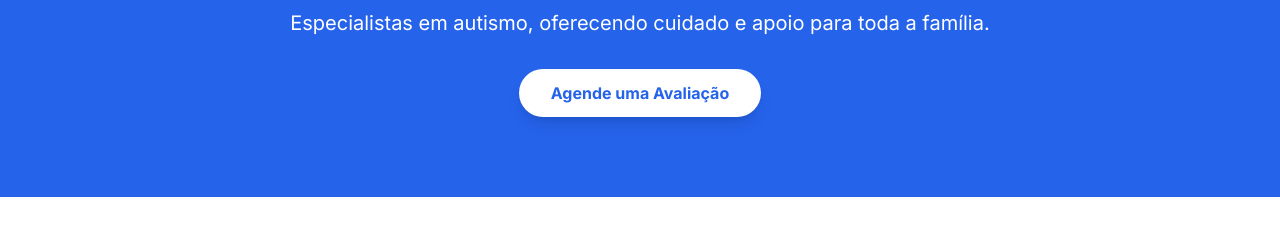
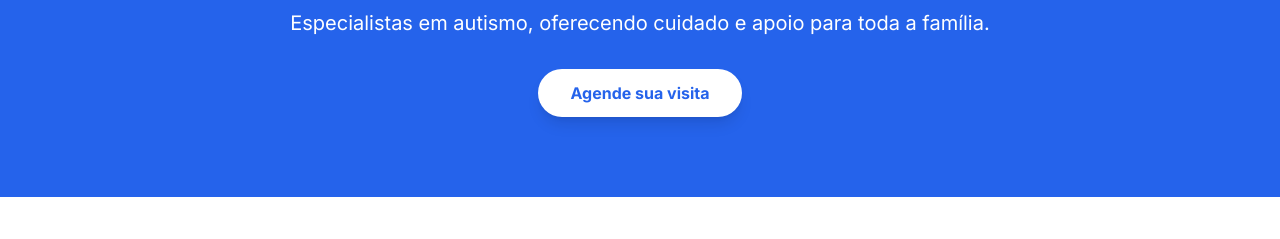
Before and after one commit to GuigaDev/ProjetoRecriar, a plain HTML site: page index.html in a window 1280 px wide. Shown: the part 207-446 px from the top of the page. Drawn offline with nearby package versions, Linux system fonts and the light colour scheme.

Commit message:
Update index.html

```diff
--- a/index.html
+++ b/index.html
@@ -90,7 +90,7 @@
             <div class="container mx-auto px-6 text-center">
                 <h1 class="text-4xl md:text-5xl font-extrabold leading-tight mb-4">Bem-vindo ao Espaço Recriar</h1>
                 <p class="text-xl mb-8">Especialistas em autismo, oferecendo cuidado e apoio para toda a família.</p>
-                <button class="bg-white text-blue-600 font-bold py-3 px-8 rounded-full shadow-lg hover:bg-gray-100 transition duration-300">Agende uma Avaliação</button>
+                <button class="bg-white text-blue-600 font-bold py-3 px-8 rounded-full shadow-lg hover:bg-gray-100 transition duration-300">Agende sua visita</button>
             </div>
         </section>
 
```
